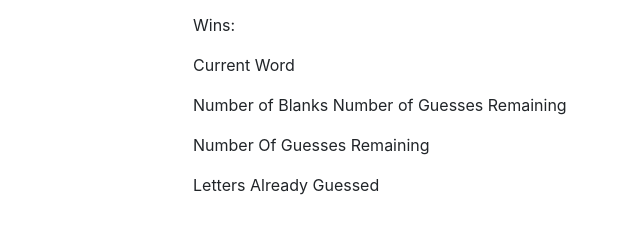
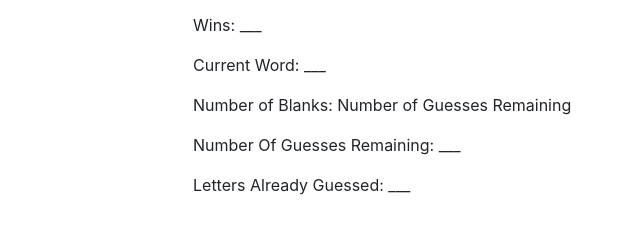
Before and after one commit to JoshuaJC23/Word-Guess-Game, a plain HTML site: page index.html in a window 1280 px wide. Shown: the part 293-526 px from the top of the page, 462-1102 px from the left. Drawn offline with nearby package versions, Linux system fonts and the light colour scheme.

Commit message:
added lines in the span in html

```diff
--- a/index.html
+++ b/index.html
@@ -4,8 +4,9 @@
     <meta charset="UTF-8">
     <meta name="viewport" content="width=device-width, initial-scale=1.0">
     <meta http-equiv="X-UA-Compatible" content="ie=edge">
-    <title>Document</title>
+    <title>Word Guess</title>
     <link rel="stylesheet" href="https://maxcdn.bootstrapcdn.com/bootstrap/4.0.0/css/bootstrap.min.css">
+
 </head>
 <body>
 
@@ -25,17 +26,17 @@
             <div class = "col-md-6">
                 <p>Press Any Key To Get Started</p>
 
-                <p>Wins: <span id = "Wins"></span></p>
+                <p>Wins: <span id = "Wins">___</span></p>
 
-                <p>Current Word <span id ="CurrentWord"></span></p>
+                <p>Current Word: <span id ="CurrentWord">___</span></p>
 
-                <p>Number of Blanks <span id = "NumberofBlanks"></span></p>
+                <p>Number of Blanks: <span id = "NumberofBlanks">___</span></p>
 
-                <p>Number Of Guesses Remaining <span id = "NumberOfGuessesRemaining"></span></p>
+                <p>Number Of Guesses Remaining: <span id = "NumberOfGuessesRemaining">___</span></p>
 
                 <p></p>
 
-                <p>Letters Already Guessed <span id = LettersAlreadyGuessed></span></p>
+                <p>Letters Already Guessed: <span id = LettersAlreadyGuessed>___</span></p>
 
                 <p></p>
             </div>
```
